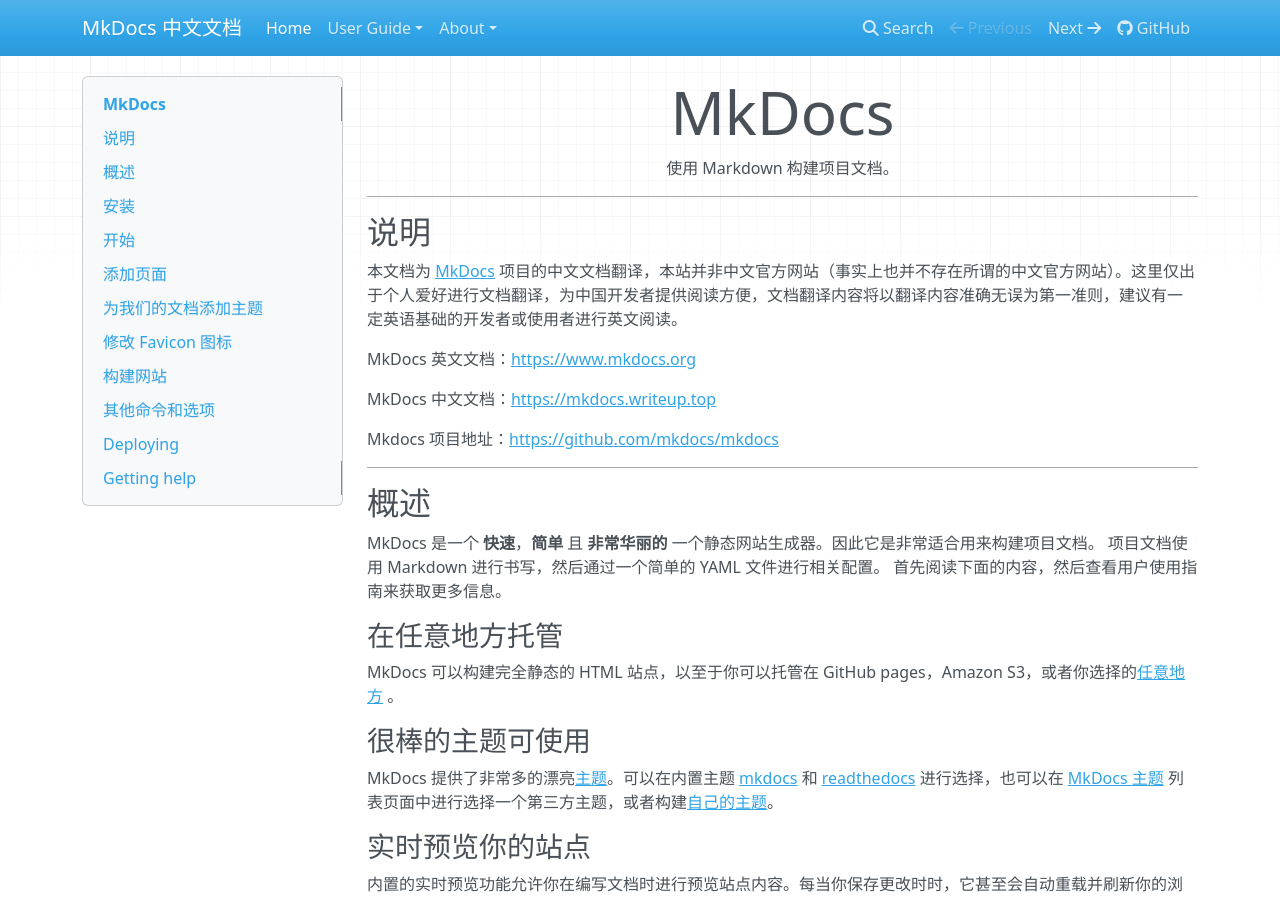
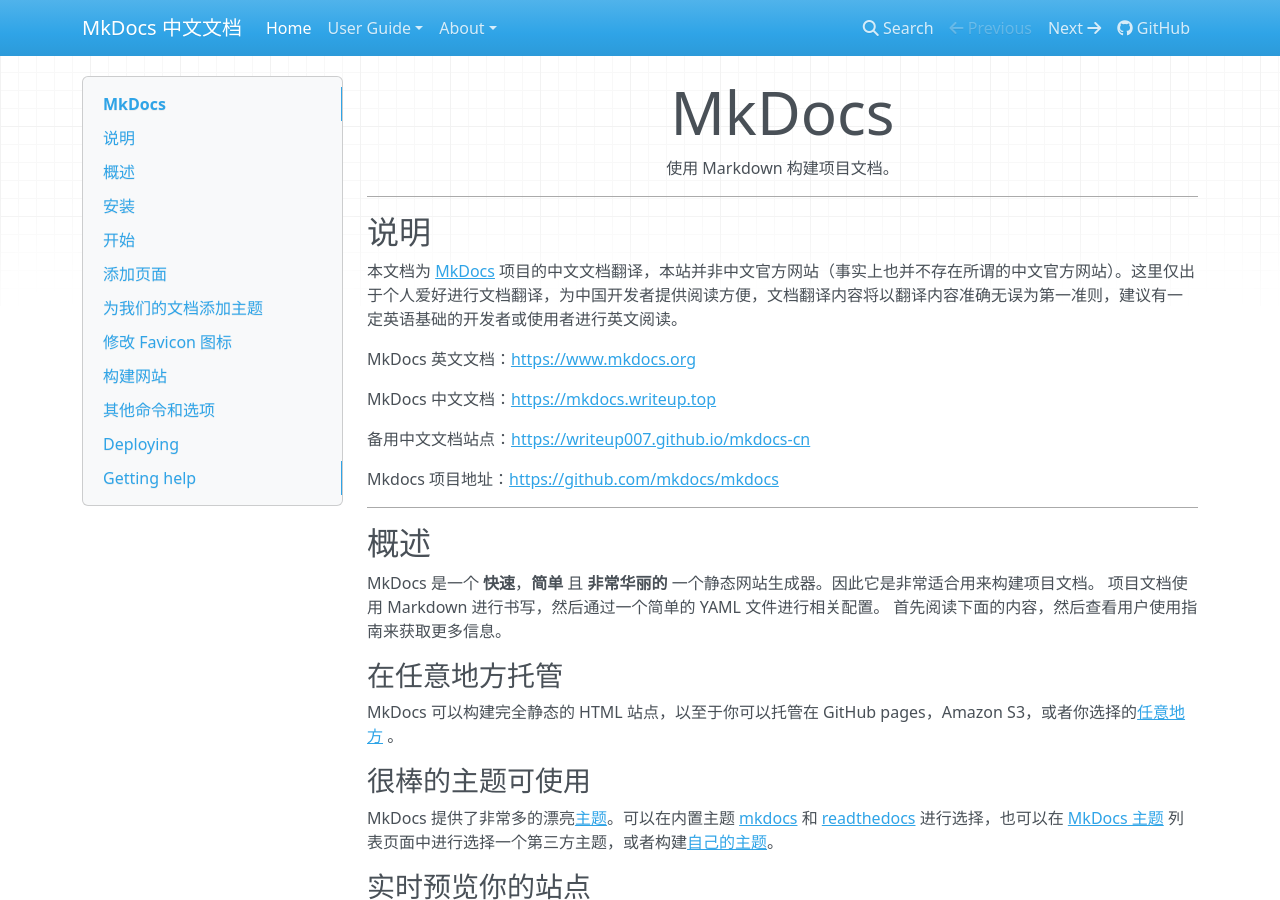
Before and after one commit to foranewlife/mkdocs-cn, an MkDocs documentation site: the page built from docs/index.md, in a window 1280 px wide and 900 px high. Built offline with MkDocs 1.6.1, drawn with Linux system fonts in a browser that asks for light colours; nearby versions of some CDN libraries.

Commit message:
新增镜像站点

```diff
--- a/docs/index.md
+++ b/docs/index.md
@@ -11,6 +11,8 @@
 MkDocs 英文文档：[https://www.mkdocs.org](https://www.mkdocs.org)
 
 MkDocs 中文文档：[https://mkdocs.writeup.top](https://mkdocs.writeup.top)
+
+备用中文文档站点：[https://writeup007.github.io/mkdocs-cn](https://writeup007.github.io/mkdocs-cn)
 
 Mkdocs 项目地址：[https://github.com/mkdocs/mkdocs](https://github.com/mkdocs/mkdocs)
 
```
